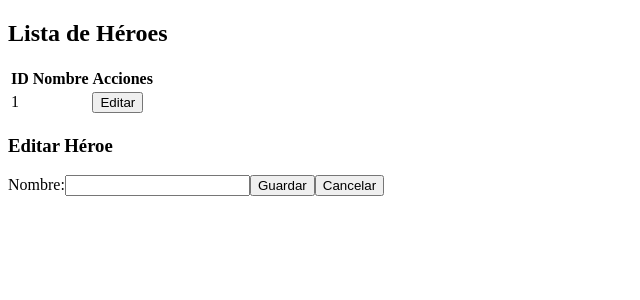
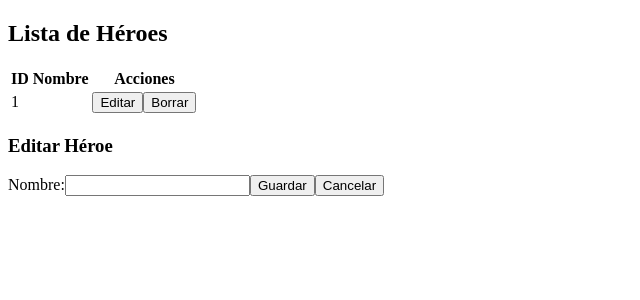
Before and after one commit to JordiVelasco/PTHeroes, an Angular app: page / in a window 1280 px wide. Both pictures are taken after a click on the button "Guardar". Shown: the top 300 px of the page, without its empty margins (0-640 px from the left). Built offline with nearby package versions, Linux system fonts and the light colour scheme.

Commit message:
delete hero

```diff
--- a/src/app/hero-list/hero-list.component.html
+++ b/src/app/hero-list/hero-list.component.html
@@ -14,6 +14,7 @@
           <td>{{ hero.name }}</td>
           <td>
             <button type="button" (click)="editHero(hero)">Editar</button>
+            <button type="button" (click)="deleteHero(hero)">Borrar</button>
           </td>
         </tr>
 
--- a/src/app/hero-list/hero-list.component.ts
+++ b/src/app/hero-list/hero-list.component.ts
@@ -35,6 +35,9 @@ export class HeroListComponent implements OnInit {
       this.heroes = this.heroService.getAllHeroes();
   }
 
+  deleteHero(hero: any): void {
+  this.heroService.deleteHero(hero);
+  this.heroes = this.heroService.getAllHeroes();
+}
   cancel(): void{this.selectedHero = {};}
-
 }
--- a/src/app/hero.service.ts
+++ b/src/app/hero.service.ts
@@ -9,7 +9,7 @@ export class HeroService {
 
   constructor() { }
 
-  getAllHeroes(): any[]{
+  getAllHeroes(): any[] {
     return this.hero;
   }
 
@@ -34,5 +34,11 @@ export class HeroService {
     return maxId + 1;
   }
 
+  deleteHero(hero: any): void {
+    const index: number = this.hero.findIndex(h => h.id === hero.id);
+    if (index !== -1) {
+      this.hero.splice(index, 1);
+    }
+  }
 
 }
```
